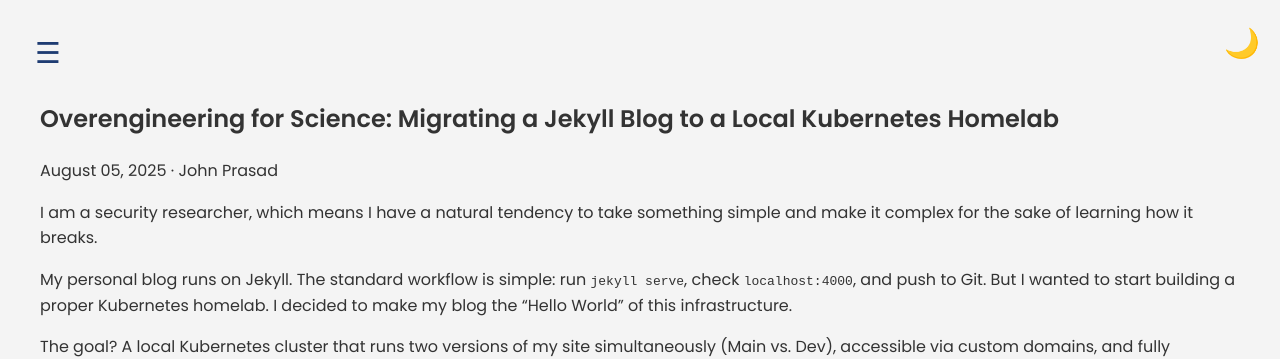
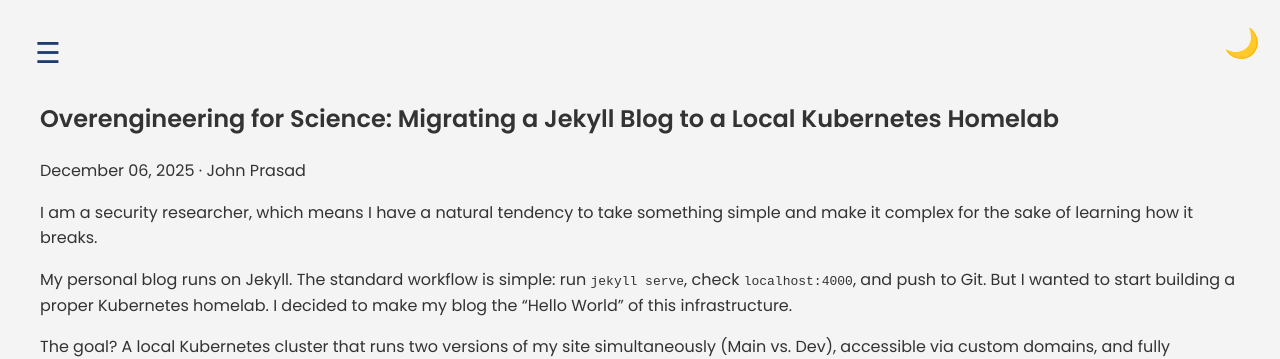
Before and after one commit to barrryblock/barrryblock.github.io, a Jekyll site: the page built from _posts/2025-12-06-migrating-jekyll-to-k8s.md, in a window 1280 px wide and 900 px high. Shown: the top 359 px of the window. Built offline with Jekyll 4.4.1, drawn with Linux system fonts in a browser that asks for light colours.

Commit message:
fixed date

```diff
--- a/_posts/2025-08-05-migrating-jekyll-to-k8s.md
+++ b/_posts/2025-12-06-migrating-jekyll-to-k8s.md
@@ -1,7 +1,7 @@
 ---
 layout: post
 title: "Overengineering for Science: Migrating a Jekyll Blog to a Local Kubernetes Homelab"
-date: 2025-08-05
+date: 2025-12-06
 categories: [homelab, kubernetes, jekyll, monitoring]
 tags: [microk8s, grafana, git-worktree, debugging]
 ---
```
